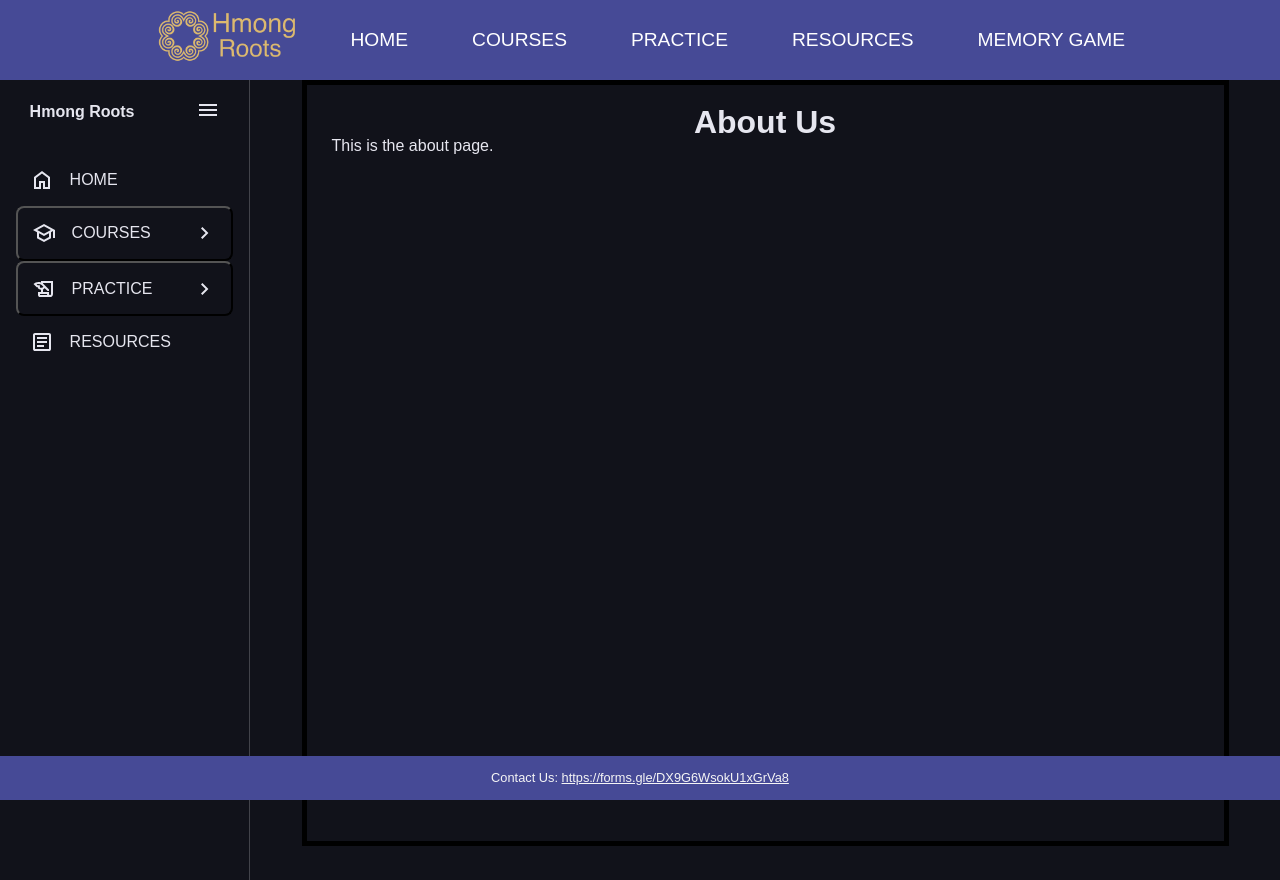
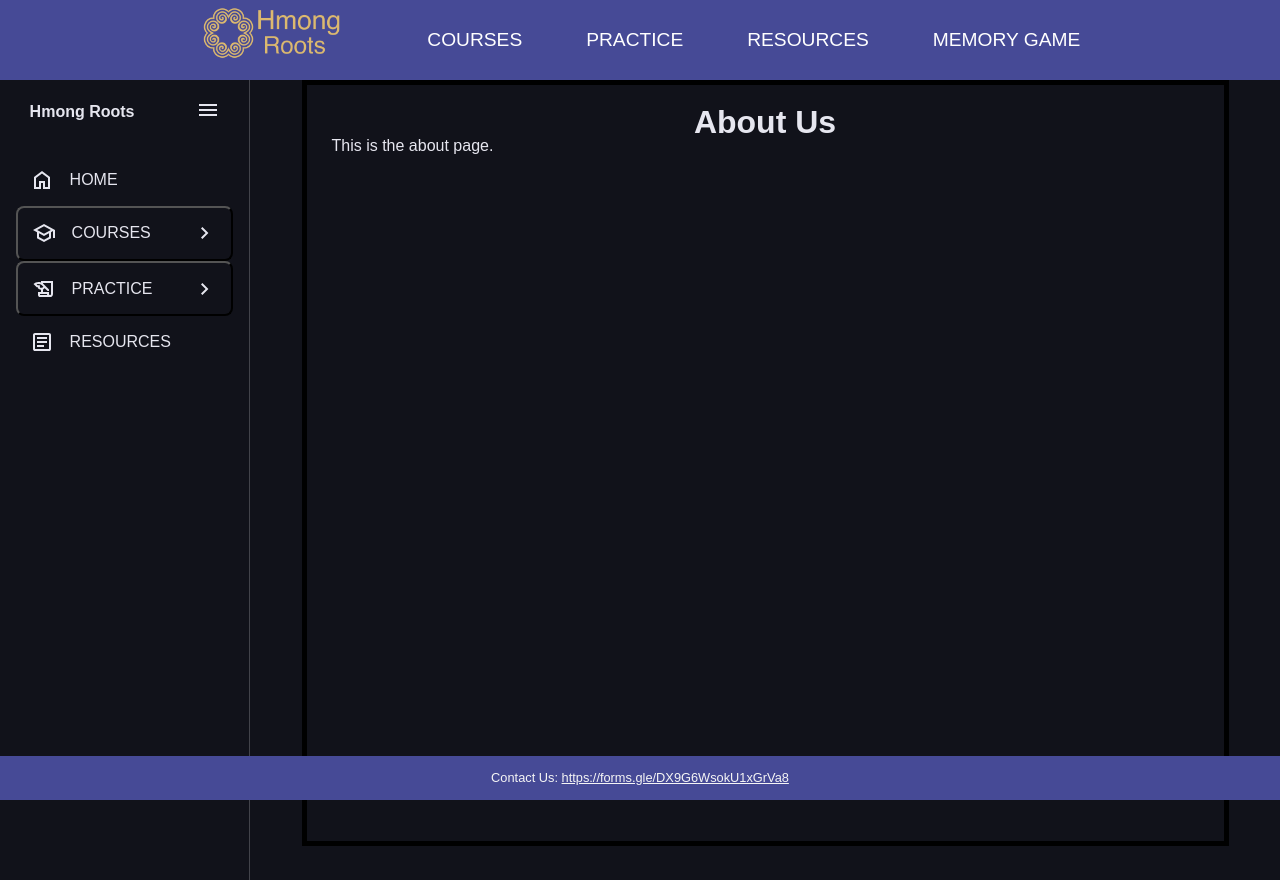
Before and after one commit to xvang3/HLLA, a Django app: page /about/ in a window 1280 px wide. Run offline with Django 5.2, Linux system fonts and the light colour scheme.

Commit message:
Removed Home and left Home Link as the Logo

```diff
--- a/hmoob_lus/main/templates/base.html
+++ b/hmoob_lus/main/templates/base.html
@@ -14,13 +14,19 @@
     <!-- Center-aligned navigation bar -->
     <nav class="navbar">
         <div class="navbar__container">
-            <div id="navbar__logo">
-                <img src="{% static 'images/logo_yellow.png' %}" alt="Logo" />
-            </div>
+
             <ul class="navbar__menu">
                 {% if request.path != '/home/'%}
-                    <li class="navbar__item">
-                        <a href="{% url 'home' %}" class="navbar__links">HOME</a>
+                    <li>
+                        <div id="navbar__logo">
+                        <a href="{% url 'home' %}"> <img src="{% static 'images/logo_yellow.png' %}" alt="Logo" /> </a>
+                        </div>
+                    </li>
+                {% else %}
+                    <li>
+                        <div id="navbar__logo">
+                            <img src="{% static 'images/logo_yellow.png' %}" alt="Logo" />
+                        </div>
                     </li>
                 {% endif %}
                 <li class="navbar__item">
```
